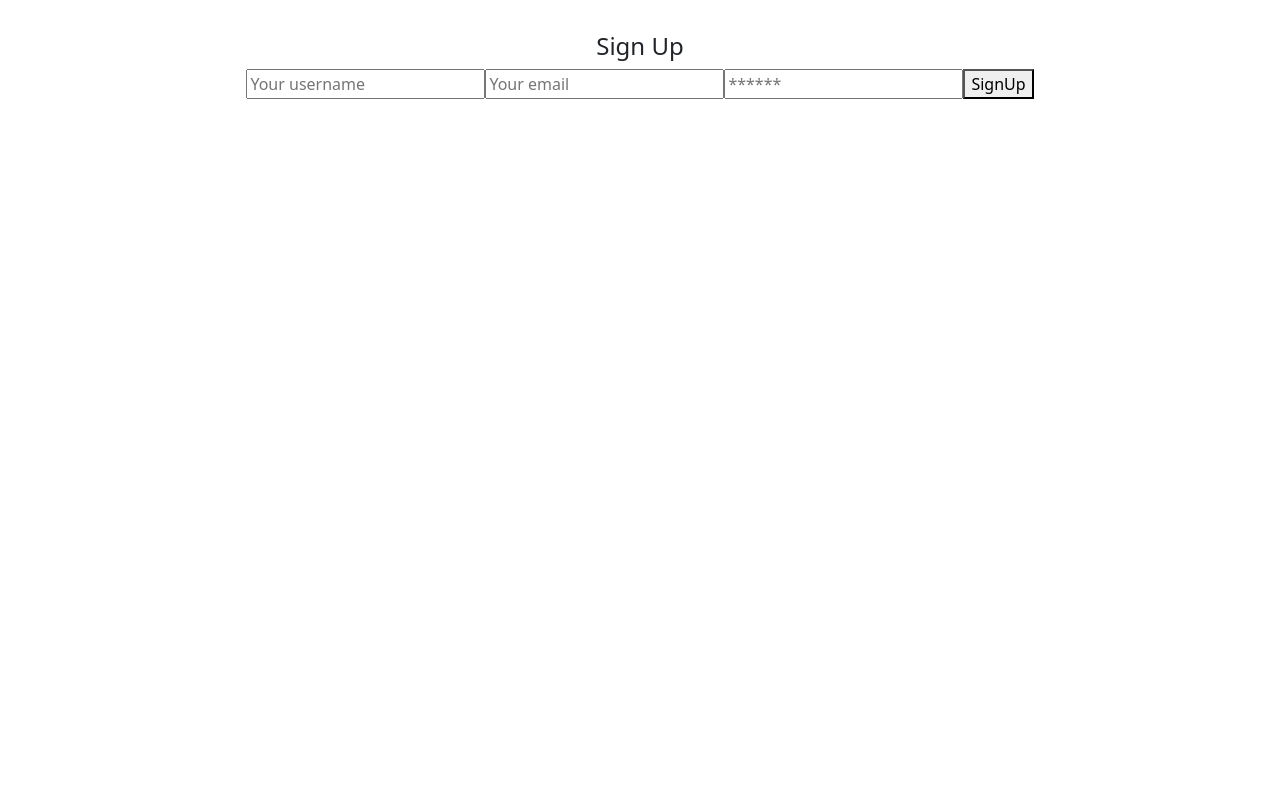
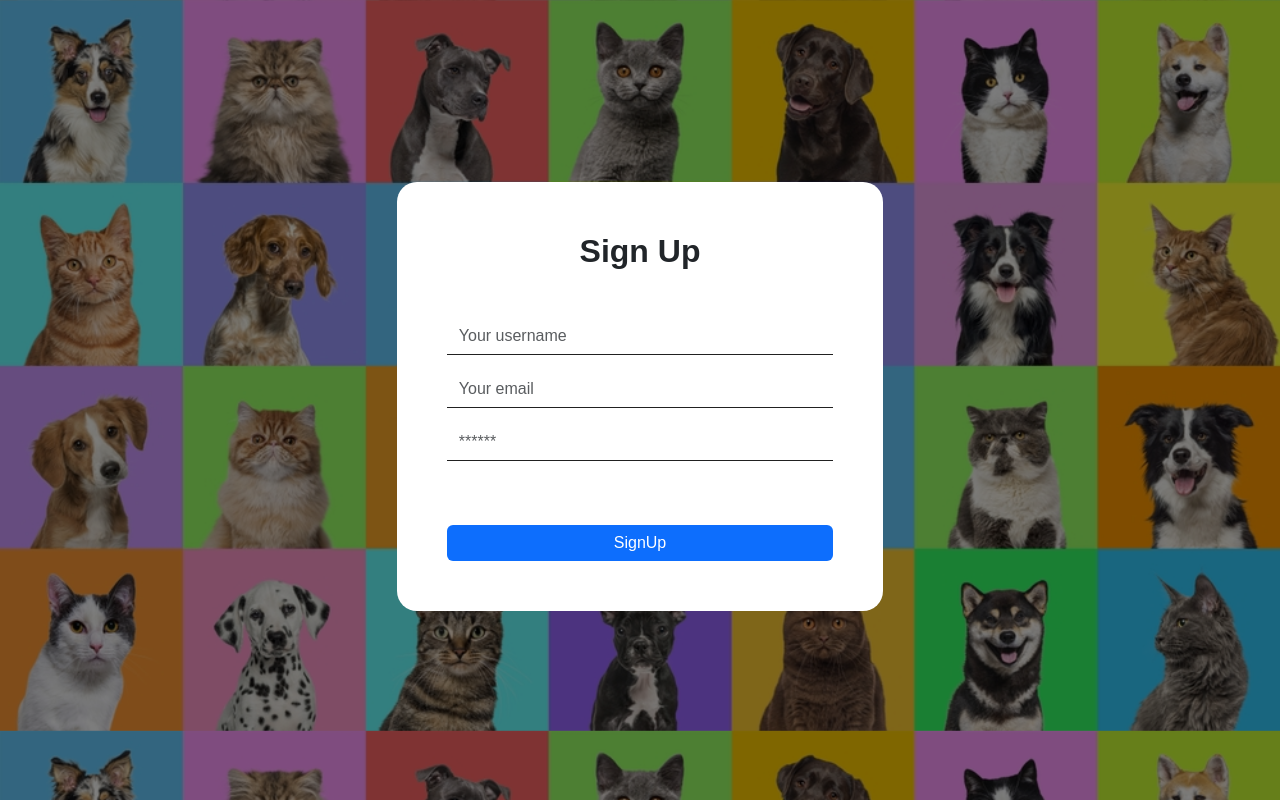
Before and after one commit to acantu9/pets-r-us, a React (Vite) app in the folder client/: page /signup in a window 1280 px wide. Built offline with nearby package versions, Linux system fonts and the light colour scheme.

Commit message:
login/signin styling

```diff
--- a/client/src/pages/Login.jsx
+++ b/client/src/pages/Login.jsx
@@ -2,7 +2,7 @@ import { useState } from 'react';
 import { Link } from 'react-router-dom';
 import { useMutation } from '@apollo/client';
 import { LOGIN_USER } from '../utils/mutations';
-
+import '../styles/LoginSignIn.css';
 import Auth from '../utils/auth';
 
 const Login = (props) => {
@@ -44,7 +44,7 @@ const Login = (props) => {
     <main>
       <div>
         <div >
-          <h4>Login</h4>
+
           <div>
             {data ? (
               <p>
@@ -54,10 +54,11 @@ const Login = (props) => {
             ) : (
               <div>
                 <form onSubmit={handleFormSubmit} class="mx-auto">
+                  <h4 class="text-center">Login</h4>
                   <div class="mb-3 mt-5">
                     <label for="email-input" class="form-label">Email:</label>
                     <input
-                      className="form-input"
+                      className="form-input form-control"
                       placeholder=""
                       name="email"
                       type="email"
@@ -66,9 +67,9 @@ const Login = (props) => {
                     />
                   </div>
                   <div class="mb-3">
-                    <label for="password-input" clas="form-label">Password:</label>
+                    <label for="password-input" class="form-label">Password:</label>
                     <input
-                      className="form-input"
+                      className="form-input form-control"
                       placeholder="******"
                       name="password"
                       type="password"
@@ -77,17 +78,18 @@ const Login = (props) => {
                     />
                   </div>
                   <button
-                    className="btn btn-block btn-primary"
+                    className="btn btn-primary btn-lg mt-5 mb-3"
                     style={{ cursor: 'pointer' }}
                     type="submit"
                   >
                     Login
                   </button>
-                </form>
-                <p class="row">
+                  <p class="row">
 
                   <Link to="/signup">SignUp Instead!</Link>
                 </p>
+                </form>
+
               </div>
             )}
 
--- a/client/src/pages/Signup.jsx
+++ b/client/src/pages/Signup.jsx
@@ -3,7 +3,7 @@ import { Link } from 'react-router-dom';
 
 import { useMutation } from '@apollo/client';
 import { ADD_USER } from '../utils/mutations';
-
+import '../styles/LoginSignIn.css';
 import Auth from '../utils/auth';
 
 const Signup = () => {
@@ -39,11 +39,11 @@ const Signup = () => {
   };
 
   return (
-    <main className="">
-      <div className="">
-        <div className="">
-          <h4 className="">Sign Up</h4>
-          <div className="">
+    <main>
+      <div>
+        <div>
+
+          <div>
             {data ? (
               <p>
                 Signed In{' '}
@@ -51,33 +51,40 @@ const Signup = () => {
               </p>
             ) : (
 
-              <form onSubmit={handleFormSubmit}>
+              <form onSubmit={handleFormSubmit} class="mx-auto">
+                <h4 class="text-center">Sign Up</h4>
+                <div class="mb-3 mt-5">
                 <input
-                  className=""
+                  className="form-input form-control"
                   placeholder="Your username"
                   name="username"
                   type="text"
                   value={formState.name}
                   onChange={handleChange}
                 />
+                </div>
+                <div class="mb-3">
                 <input
-                  className=""
+                  className="form-input form-control"
                   placeholder="Your email"
                   name="email"
                   type="email"
                   value={formState.email}
                   onChange={handleChange}
                 />
+                </div>
+                <div class="mb-3">
                 <input
-                  className=""
+                  className="form-input form-control"
                   placeholder="******"
                   name="password"
                   type="password"
                   value={formState.password}
                   onChange={handleChange}
                 />
+                </div>
                 <button
-                  className=""
+                  className="btn btn-primary mt-5"
                   style={{ cursor: 'pointer' }}
                   type="submit"
                 >
--- /dev/null
+++ b/client/src/styles/LoginSignIn.css
@@ -0,0 +1,48 @@
+*{
+    padding: 0;
+    margin: 0;
+    box-sizing: border-box;
+}
+
+
+body{
+    background: rgba(0,0,0,0.5) url('../images/signin-login-img.jpg');
+    background-size: cover;
+    background-blend-mode: darken;
+    font-family: 'Poppins', sans-serif;
+}
+
+form{
+    width: 40%;
+    padding: 50px;
+    border-radius: 20px;
+    margin-top: 150px;
+    background-color: white;
+}
+
+.btn-primary{
+    width: 100%;
+    border: none;
+    border-radius: 50x;
+}
+
+.form-input{
+    color: rgba(0,0,0,.87);
+    border-bottom-color: rgba(5, 0, 75, 0.42);
+    box-shadow: none !important;
+    border: none;
+    border-bottom: 1px solid;
+    border-radius: 4px 4px 0 0;
+}
+
+
+h4{
+    font-size: 2rem !important;
+    font-weight: 700;
+ }
+
+@media only screen and (max-width: 600px){
+    form{
+        width: 100% !Important;
+    }
+}
```
Also changed, not shown: client/src/images/signin-login-img.jpg (added), 1 other file (tests, documents, lock files or other folders).
